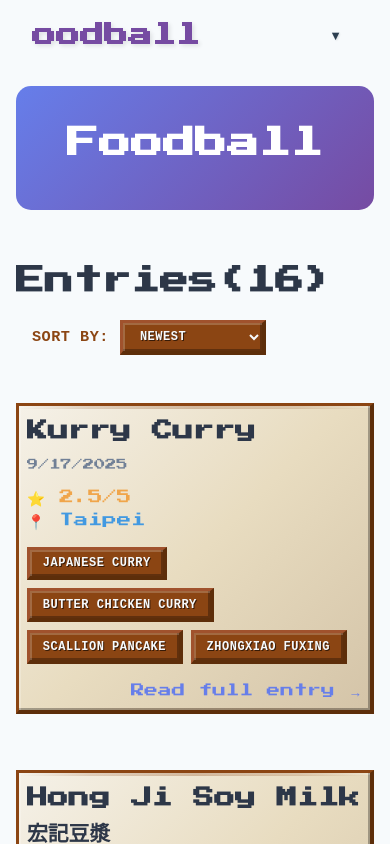
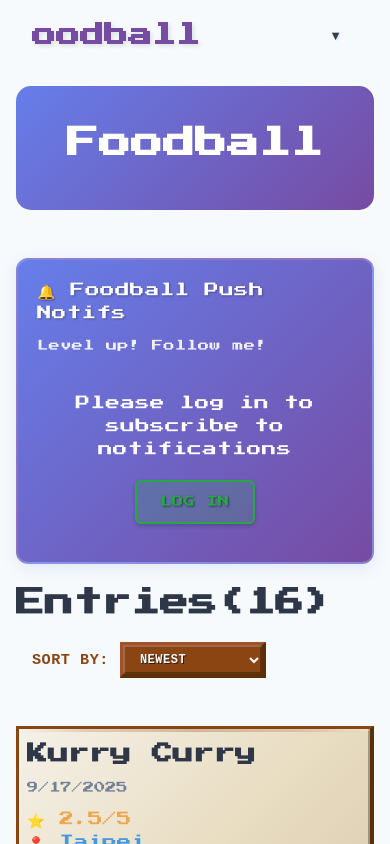
Before and after one commit to oodball/oodball, a React (Create React App) app: page /foodball in a window 390 px wide. Shown: the top 844 px of the page. Built offline with nearby package versions, Linux system fonts and the light colour scheme.

Commit message:
update mobile settings

```diff
--- a/public/index.html
+++ b/public/index.html
@@ -3,8 +3,12 @@
   <head>
     <meta charset="utf-8" />
     <link rel="icon" href="%PUBLIC_URL%/favicon.ico" />
-    <meta name="viewport" content="width=device-width, initial-scale=1" />
-    <meta name="theme-color" content="#000000" />
+    <meta name="viewport" content="width=device-width, initial-scale=1, viewport-fit=cover" />
+    <meta name="theme-color" content="#6b46c1" />
+    <meta name="mobile-web-app-capable" content="yes" />
+    <meta name="apple-mobile-web-app-capable" content="yes" />
+    <meta name="apple-mobile-web-app-status-bar-style" content="default" />
+    <meta name="apple-mobile-web-app-title" content="oodball" />
     <meta
       name="description"
       content="oodball - oodball's website"
--- a/public/sw.js
+++ b/public/sw.js
@@ -55,7 +55,11 @@ self.addEventListener('push', (event) => {
     ],
     tag: 'foodball-entry',
     requireInteraction: false,
-    vibrate: [200, 100, 200]
+    vibrate: [200, 100, 200, 100, 200],
+    silent: false,
+    renotify: true,
+    timestamp: Date.now(),
+    dir: 'ltr'
   };
 
   event.waitUntil(
--- a/src/components/NotificationSubscription.jsx
+++ b/src/components/NotificationSubscription.jsx
@@ -1,4 +1,5 @@
 import React, { useState, useEffect } from 'react';
+import { Link } from 'react-router-dom';
 import notificationManager from '../utils/NotificationManager';
 import '../styles/notification-subscription.css';
 
@@ -115,14 +116,37 @@ function NotificationSubscription({ user }) {
     }
   };
 
-  // Don't render if notifications aren't supported
+  // Show helpful message if notifications aren't supported
   if (!subscriptionStatus.supported) {
-    return null;
+    return (
+      <div className="notification-subscription">
+        <div className="notification-header">
+          <h3>🔔 Foodball Push Notifs</h3>
+          <p>Level up! Follow me!</p>
+        </div>
+        <div className="notification-error">
+          <span>⚠️ Push notifications aren't supported in this browser. Try Chrome, Safari, or Firefox!</span>
+        </div>
+      </div>
+    );
   }
 
-  // Don't render if user is not logged in
+  // Show login message if user is not logged in
   if (!user) {
-    return null;
+    return (
+      <div className="notification-subscription">
+        <div className="notification-header">
+          <h3>🔔 Foodball Push Notifs</h3>
+          <p>Level up! Follow me!</p>
+        </div>
+        <div className="notification-unsubscribed">
+          <p>Please log in to subscribe to notifications</p>
+          <Link to="/login" className="notification-btn subscribe-btn">
+            LOG IN
+          </Link>
+        </div>
+      </div>
+    );
   }
 
   const toggleCollapse = () => {
--- a/src/styles/notification-subscription.css
+++ b/src/styles/notification-subscription.css
@@ -246,21 +246,51 @@
 /* Mobile responsiveness */
 @media (max-width: 768px) {
   .notification-subscription {
-    padding: 20px 16px;
-    margin: 16px 0;
+    padding: 1.2rem;
+    margin: 1rem 0;
+    border-radius: 12px;
   }
 
   .notification-header h3 {
-    font-size: 1.2em;
+    font-size: 0.9rem;
+    margin-bottom: 0.8rem;
+  }
+
+  .notification-header p {
+    font-size: 0.7rem;
+    margin-bottom: 1.2rem;
   }
 
   .notification-btn {
-    padding: 12px 20px;
-    font-size: 0.95em;
+    padding: 0.8rem 1.5rem;
+    font-size: 0.7rem;
+    min-height: 44px; /* iOS touch target */
+    display: inline-block;
+    text-decoration: none;
+    text-align: center;
+    line-height: 1.2;
+  }
+
+  .notification-subscribed,
+  .notification-unsubscribed {
+    padding: 1.2rem;
+  }
+
+  .notification-subscribed p,
+  .notification-unsubscribed p {
+    font-size: 0.9rem;
+    margin-bottom: 1.2rem;
   }
 
   .notification-denied ol {
     padding-left: 16px;
+  }
+
+  .notification-error,
+  .notification-success {
+    font-size: 0.8rem;
+    padding: 1.2rem;
+    line-height: 1.4;
   }
 }
 
```
Also changed, not shown: public/manifest.json.
